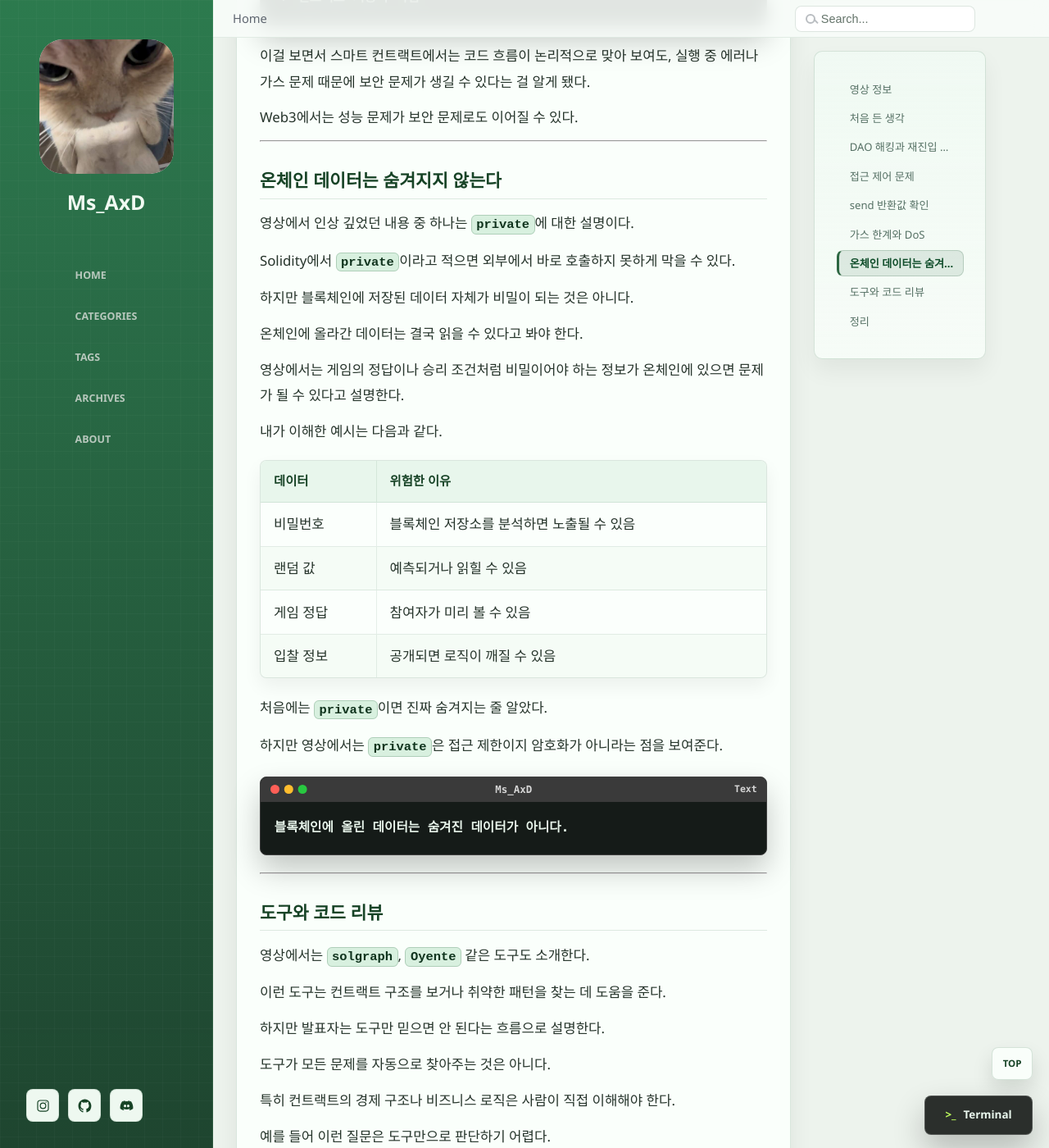
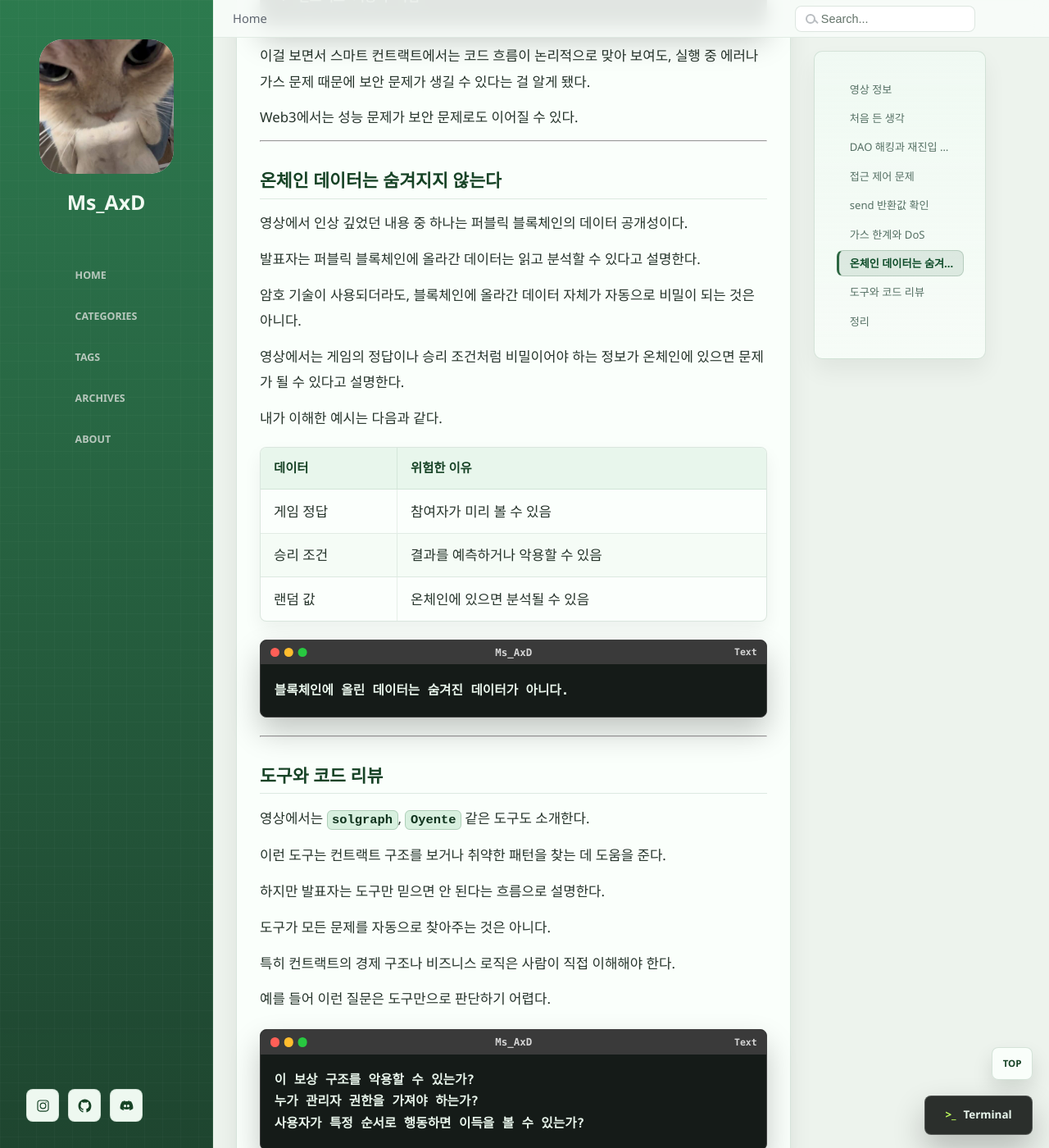
Before and after one commit to ms-axd/ms-axd.github.io, a Jekyll site: the page built from _posts/2026-05-13-conference-Review.md, in a window 1280 px wide and 1400 px high, scrolled down 4873 px. Shown: the whole window at 82% size. Built offline with Jekyll 4.4.1, drawn with Linux system fonts in a browser that asks for light colours; some of the changed text lies outside the part shown.

Commit message:
conference

````diff
--- a/_posts/2026-05-13-conference-Review.md
+++ b/_posts/2026-05-13-conference-Review.md
@@ -36,7 +36,7 @@
 
 영상을 보면서 가장 먼저 느낀 점은 스마트 컨트랙트가 그냥 서버 코드와 다르다는 것이다.
 
-일반 웹 서비스에서 버그가 나면 서버를 고치고 다시 배포하면 된다.
+일반적인 애플리케이션은 문제가 생기면 수정하거나 다시 배포할 수 있다.
 
 하지만 스마트 컨트랙트는 블록체인 위에 올라가고, 돈이나 토큰 같은 자산을 직접 다룬다.
 
@@ -119,10 +119,10 @@
 예를 들면 이런 흐름이다.
 
 ```text
-관리자 설정 함수가 public
+초기화 함수가 public
 -> 공격자가 직접 호출
--> 소유권 탈취
--> 자산 이동
+-> owner 주소를 자기 주소로 변경
+-> execute 함수로 자산 이동
 ```
 
 Web3를 처음 배우는 입장에서는 `public`이라는 키워드가 단순히 공개 함수라는 뜻으로만 보였다.
@@ -188,13 +188,11 @@
 
 ## 온체인 데이터는 숨겨지지 않는다
 
-영상에서 인상 깊었던 내용 중 하나는 `private`에 대한 설명이다.
+영상에서 인상 깊었던 내용 중 하나는 퍼블릭 블록체인의 데이터 공개성이다.
 
-Solidity에서 `private`이라고 적으면 외부에서 바로 호출하지 못하게 막을 수 있다.
+발표자는 퍼블릭 블록체인에 올라간 데이터는 읽고 분석할 수 있다고 설명한다.
 
-하지만 블록체인에 저장된 데이터 자체가 비밀이 되는 것은 아니다.
-
-온체인에 올라간 데이터는 결국 읽을 수 있다고 봐야 한다.
+암호 기술이 사용되더라도, 블록체인에 올라간 데이터 자체가 자동으로 비밀이 되는 것은 아니다.
 
 영상에서는 게임의 정답이나 승리 조건처럼 비밀이어야 하는 정보가 온체인에 있으면 문제가 될 수 있다고 설명한다.
 
@@ -202,14 +200,9 @@
 
 | 데이터 | 위험한 이유 |
 | --- | --- |
-| 비밀번호 | 블록체인 저장소를 분석하면 노출될 수 있음 |
-| 랜덤 값 | 예측되거나 읽힐 수 있음 |
 | 게임 정답 | 참여자가 미리 볼 수 있음 |
-| 입찰 정보 | 공개되면 로직이 깨질 수 있음 |
-
-처음에는 `private`이면 진짜 숨겨지는 줄 알았다.
-
-하지만 영상에서는 `private`은 접근 제한이지 암호화가 아니라는 점을 보여준다.
+| 승리 조건 | 결과를 예측하거나 악용할 수 있음 |
+| 랜덤 값 | 온체인에 있으면 분석될 수 있음 |
 
 ```text
 블록체인에 올린 데이터는 숨겨진 데이터가 아니다.
@@ -256,7 +249,7 @@
 외부에서 호출 가능한 함수는 항상 조심해야 한다.
 send 같은 외부 호출 결과를 확인해야 한다.
 온체인 데이터는 숨겨지지 않는다.
-도구보다 컨트랙트 로직 이해가 먼저다. 정도?
+도구보다 컨트랙트 이해가 먼저다. 정도?
 ```
 
 현재 기준으로 보면 영상에 나온 내용은 오래된 부분도 있다.
````
